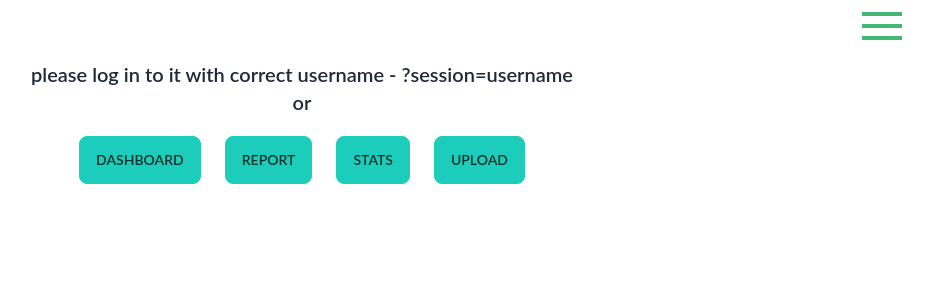
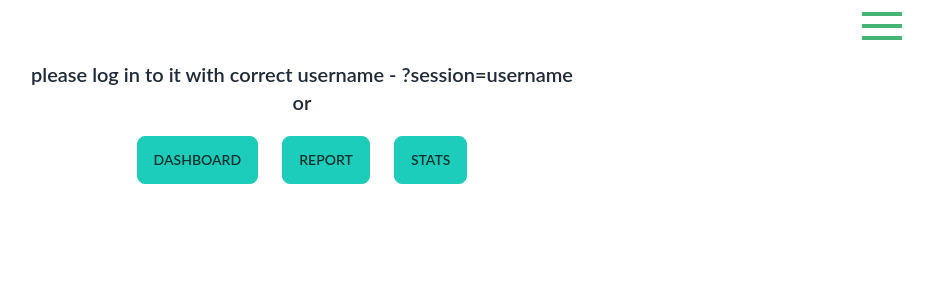
Before and after one commit to OpenPecha/pecha-tools-for-stt, a Next.js app: page / in a window 1280 px wide. Shown: the top 300 px of the page, without its empty margins (338-1271 px from the left). Built offline with nearby package versions, Linux system fonts and the light colour scheme.

Commit message:
hide upload for now

```diff
--- a/src/app/page.tsx
+++ b/src/app/page.tsx
@@ -26,7 +26,7 @@ export default async function Home({ searchParams }: { searchParams: any }) {
     { name: "Dashboard", path: "/dashboard" },
     { name: "Report", path: "/report" },
     { name: "Stats", path: "/stats" },
-    { name: "Upload", path: "/task" },
+    // { name: "Upload", path: "/task" },
   ];
 
   return (
```
